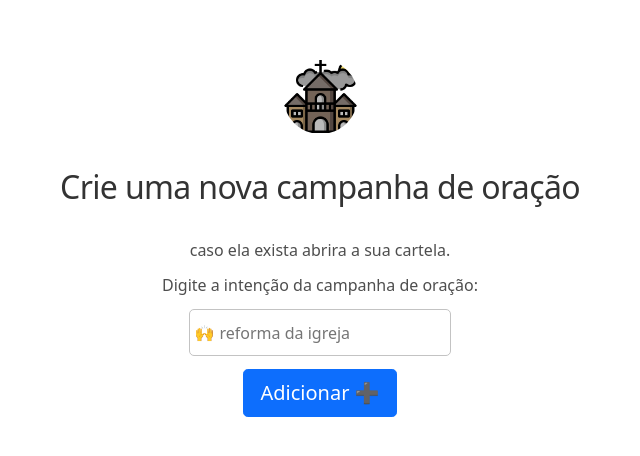
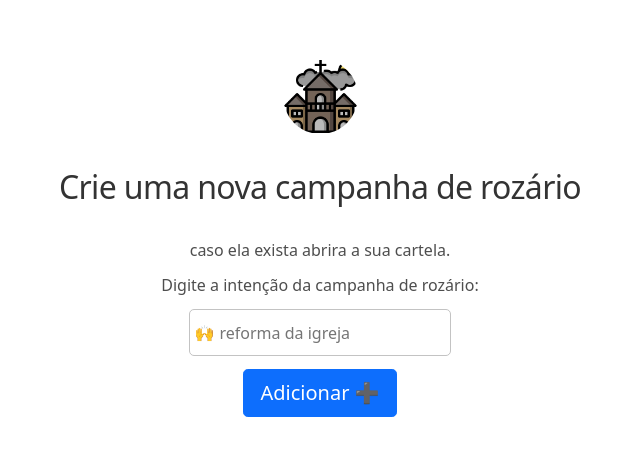
Before and after one commit to AlanSiqma/contador-terco, an Angular app: page /new-campaign in a window 1280 px wide. Shown: the part 128-584 px from the top of the page, without its empty margins (320-960 px from the left). Built offline with nearby package versions, Linux system fonts and the light colour scheme.

Commit message:
fix change name application

```diff
--- a/src/app/pages/campaigns/campaigns.component.html
+++ b/src/app/pages/campaigns/campaigns.component.html
@@ -1,6 +1,6 @@
 <div class="container">
     <img src="../../../assets/church_icon.png" title="avatar site" alt="avatar site" class="avatar">
-    <h1 class="title">Busque uma nova campanha de oração.</h1>
+    <h1 class="title">Busque uma nova campanha de Rozários.</h1>
     <div>
         <label class="search-label">
             <span class="search-icon" id="basic-addon1">
--- a/src/app/pages/new-campaign/new-campaign.component.html
+++ b/src/app/pages/new-campaign/new-campaign.component.html
@@ -2,9 +2,9 @@
     <a href="/">
         <img src="../../../assets/church_icon.png" title="avatar site" alt="avatar site" class="avatar">
     </a>
-    <h1 class="title">Crie uma nova campanha de oração</h1>
+    <h1 class="title">Crie uma nova campanha de rozário</h1>
     <label class="subtitle">caso ela exista abrira a sua cartela.</label>
-    <label class="subtitle">Digite a intenção da campanha de oração:</label>
+    <label class="subtitle">Digite a intenção da campanha de rozário:</label>
     <form [formGroup]="intentionForm" (ngSubmit)="onSubmit()">
         <div>
             <label class="email-label">
--- a/src/app/pages/third-campaign/third-campaign.component.html
+++ b/src/app/pages/third-campaign/third-campaign.component.html
@@ -3,7 +3,7 @@
     <div class="container">
         <div>
             <div class="description-site">
-                <h3>Intenção do terço:</h3>
+                <h3>Intenção do Rozário:</h3>
                 <h2><strong>{{intention}}</strong></h2>
             </div>
             <div class="row">
--- a/src/index.html
+++ b/src/index.html
@@ -5,12 +5,12 @@
   <meta name="viewport" content="width=device-width, initial-scale=1">
   <meta http-equiv="X-UA-Compatible" content="IE=edge">
   <meta charset="UTF-8">
-  <meta name="description" content="Crie uma nova campanha de oração ou busque uma já existente">
-  <title>Campanha de oração</title>
+  <meta name="description" content="Crie uma nova campanha de rozario ou busque uma já existente">
+  <title>Campanha de rozarios</title>
   <meta property="og:type" content="website">
   <meta property="og:locale" content="pt_BR">
-  <meta property="og:title" content="Campanha de oração">
-  <meta property="og:description" content="Crie uma nova campanha de oração ou busque uma já existente">
+  <meta property="og:title" content="Campanha de rozarios">
+  <meta property="og:description" content="Crie uma nova campanha de rozario ou busque uma já existente">
   <meta property="og:image" content="/assets/church_icon.png">
   <base href="/">
   <link rel="icon" type="image/x-icon" href="favicon.ico">
```
